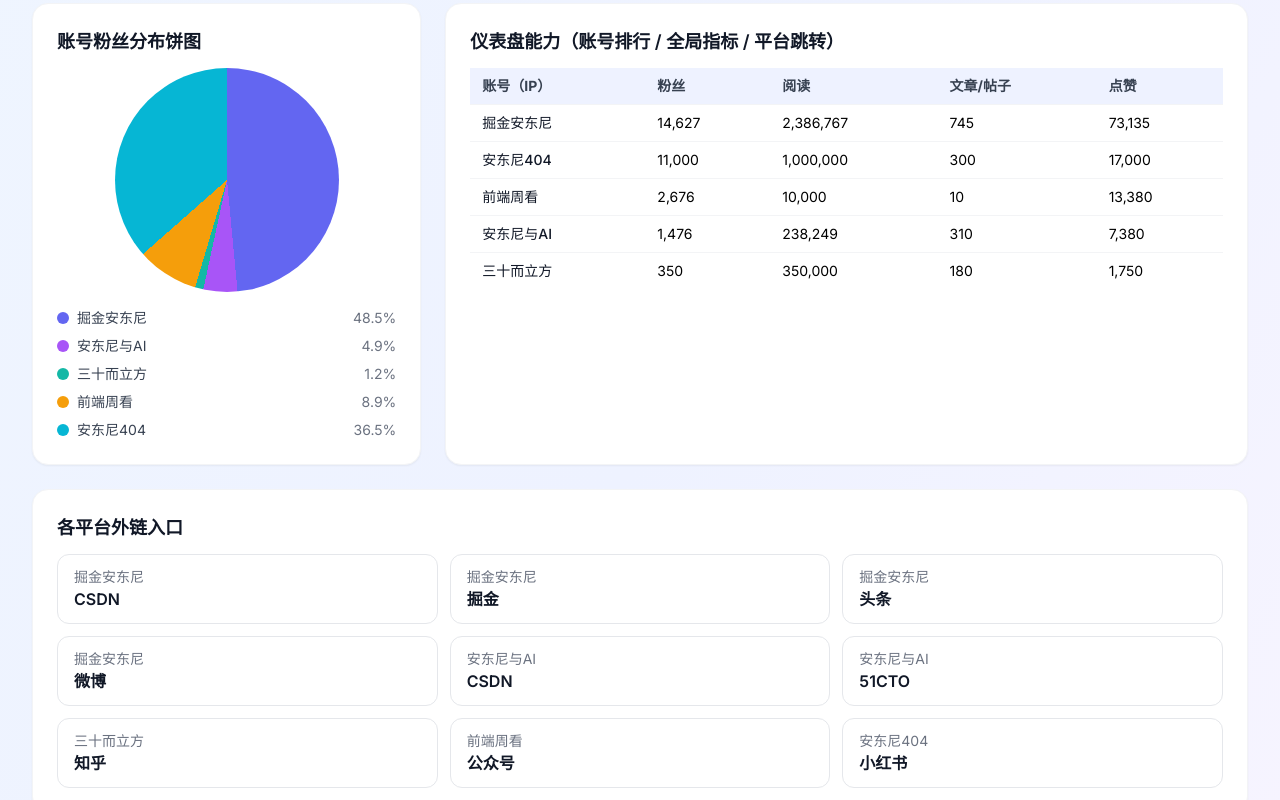
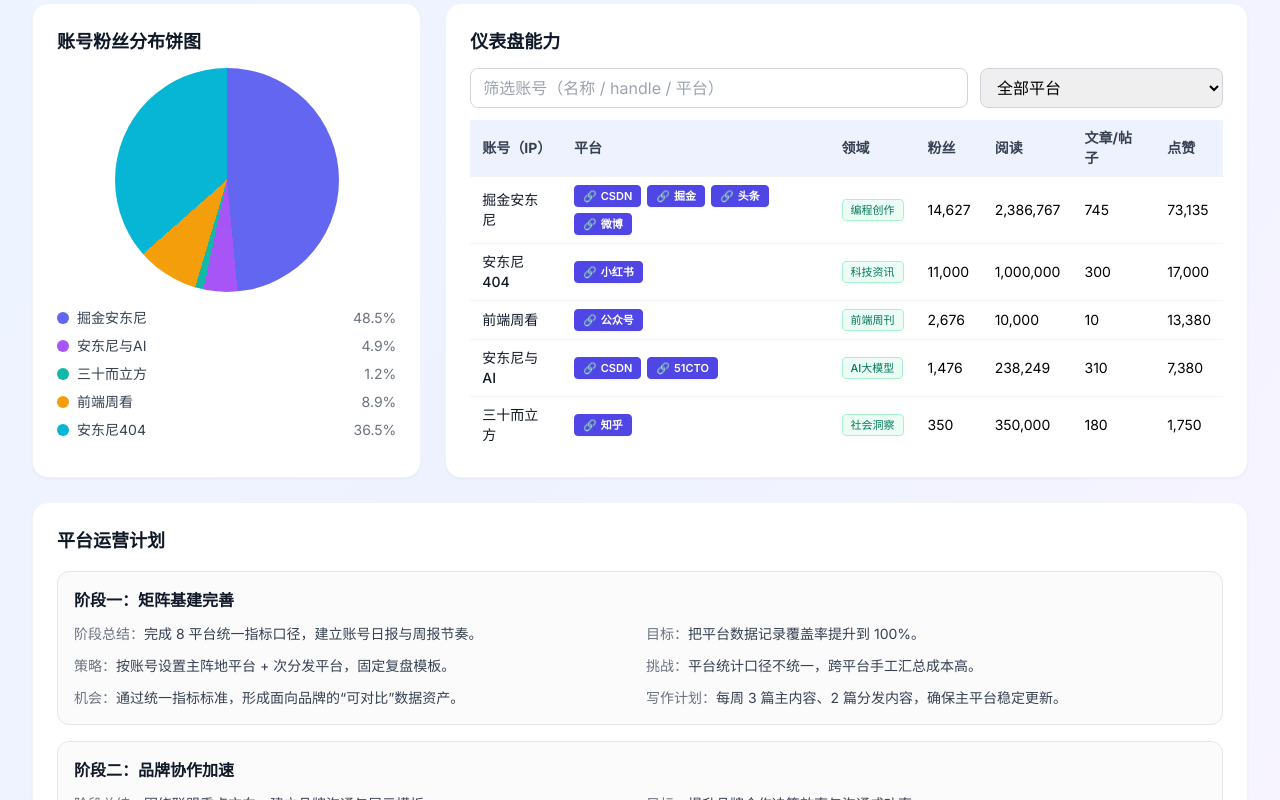
Before and after one commit to TUARAN/blogger-alliance, a Vue app: page /matrix in a window 1280 px wide. Shown: the part 680-1480 px from the top of the page. Built offline with nearby package versions, Linux system fonts and the light colour scheme.

Commit message:
feat: refine matrix table links and domain labels

```diff
--- a/src/data/matrixAlliance.js
+++ b/src/data/matrixAlliance.js
@@ -53,6 +53,7 @@ export const matrixAllianceBloggers = [
         id: 'anthony',
         name: '掘金安东尼',
         handle: 'anthony',
+        domains: ['编程创作'],
         platforms: [
           {
             platform: 'CSDN',
@@ -106,6 +107,7 @@ export const matrixAllianceBloggers = [
         id: 'code-ai-frosen',
         name: '安东尼与AI',
         handle: 'code-ai-frosen',
+        domains: ['AI大模型'],
         platforms: [
           {
             platform: 'CSDN',
@@ -139,6 +141,7 @@ export const matrixAllianceBloggers = [
         id: 'thirty-cube',
         name: '三十而立方',
         handle: 'thirty-cube',
+        domains: ['社会洞察'],
         platforms: [
           {
             platform: '知乎',
@@ -162,6 +165,7 @@ export const matrixAllianceBloggers = [
         id: 'frontend-weekly',
         name: '前端周看',
         handle: 'frontend-weekly',
+        domains: ['前端周刊'],
         platforms: [
           {
             platform: '公众号',
@@ -185,6 +189,7 @@ export const matrixAllianceBloggers = [
         id: 'anthony404',
         name: '安东尼404',
         handle: 'anthony404',
+        domains: ['科技资讯'],
         platforms: [
           {
             platform: '小红书',
@@ -236,7 +241,7 @@ export const matrixAllianceBloggers = [
       ],
       monetizationPlatforms: [
         {
-          group: '技术内容平台（写即有钱）',
+          group: '技术内容平台',
           items: [
             { name: '掘金创作', url: 'https://juejin.cn/' },
             { name: 'CSDN 创作中心', url: 'https://blog.csdn.net/' },
--- a/src/pages/matrix/index.vue
+++ b/src/pages/matrix/index.vue
@@ -136,12 +136,33 @@
           </div>
 
           <div class="xl:col-span-2 bg-white rounded-2xl border border-gray-100 shadow-sm p-6">
-            <div class="text-lg font-semibold text-gray-900 mb-3">仪表盘能力（账号排行 / 全局指标 / 平台跳转）</div>
+            <div class="text-lg font-semibold text-gray-900 mb-3">仪表盘能力</div>
+            <div class="mb-3 grid grid-cols-1 md:grid-cols-3 gap-3">
+              <div class="md:col-span-2">
+                <input
+                  v-model="accountKeyword"
+                  type="text"
+                  placeholder="筛选账号（名称 / handle / 平台）"
+                  class="w-full h-10 px-3 border border-gray-300 rounded-lg focus:outline-none focus:ring-2 focus:ring-indigo-500"
+                >
+              </div>
+              <div>
+                <select
+                  v-model="accountPlatformFilter"
+                  class="w-full h-10 px-3 border border-gray-300 rounded-lg focus:outline-none focus:ring-2 focus:ring-indigo-500"
+                >
+                  <option value="all">全部平台</option>
+                  <option v-for="platform in accountPlatformOptions" :key="platform" :value="platform">{{ platform }}</option>
+                </select>
+              </div>
+            </div>
             <div class="overflow-x-auto">
               <table class="min-w-full text-sm">
                 <thead class="bg-indigo-50 text-gray-700">
                   <tr>
                     <th class="px-3 py-2 text-left">账号（IP）</th>
+                    <th class="px-3 py-2 text-left">平台</th>
+                    <th class="px-3 py-2 text-left">领域</th>
                     <th class="px-3 py-2 text-left">粉丝</th>
                     <th class="px-3 py-2 text-left">阅读</th>
                     <th class="px-3 py-2 text-left">文章/帖子</th>
@@ -149,33 +170,51 @@
                   </tr>
                 </thead>
                 <tbody>
-                  <tr v-for="item in accountRanking" :key="item.id" class="border-t border-gray-100">
+                  <tr v-for="item in filteredAccountRanking" :key="item.id" class="border-t border-gray-100">
                     <td class="px-3 py-2 font-medium text-gray-900">{{ item.name }}</td>
+                    <td class="px-3 py-2">
+                      <div class="flex flex-wrap gap-1.5">
+                        <a
+                          v-for="platform in item.platforms"
+                          :key="`${item.id}-${platform.platform}`"
+                          :href="platform.link"
+                          target="_blank"
+                          rel="noopener noreferrer"
+                          class="inline-flex items-center gap-1 px-2 py-0.5 rounded text-[11px] leading-4 whitespace-nowrap font-semibold bg-indigo-600 text-white border border-indigo-600 shadow-sm hover:bg-indigo-700 hover:border-indigo-700 transition-colors"
+                        >
+                          <span>🔗</span>
+                          {{ platform.platform }}
+                        </a>
+                      </div>
+                    </td>
+                    <td class="px-3 py-2">
+                      <div class="flex flex-wrap gap-1.5">
+                        <span
+                          v-for="domain in (item.domains || [])"
+                          :key="`${item.id}-${domain}`"
+                          class="px-2 py-0.5 rounded text-[11px] leading-4 whitespace-nowrap font-medium bg-emerald-50 text-emerald-700 border border-emerald-200"
+                        >
+                          {{ domain }}
+                        </span>
+                        <span
+                          v-if="!item.domains || item.domains.length === 0"
+                          class="text-xs text-gray-400"
+                        >
+                          -
+                        </span>
+                      </div>
+                    </td>
                     <td class="px-3 py-2">{{ formatNumber(item.subtotal.followers) }}</td>
                     <td class="px-3 py-2">{{ formatNumber(item.subtotal.reads) }}</td>
                     <td class="px-3 py-2">{{ formatNumber(item.subtotal.posts) }}</td>
                     <td class="px-3 py-2">{{ formatNumber(item.subtotal.likes) }}</td>
                   </tr>
+                  <tr v-if="filteredAccountRanking.length === 0">
+                    <td colspan="7" class="px-3 py-8 text-center text-gray-500">暂无匹配账号，请调整筛选条件。</td>
+                  </tr>
                 </tbody>
               </table>
             </div>
-          </div>
-        </section>
-
-        <section class="mt-6 bg-white rounded-2xl border border-gray-100 shadow-sm p-6">
-          <div class="text-lg font-semibold text-gray-900 mb-3">各平台外链入口</div>
-          <div class="grid grid-cols-1 md:grid-cols-2 xl:grid-cols-3 gap-3">
-            <a
-              v-for="item in platformLinks"
-              :key="`${item.account}-${item.platform}`"
-              :href="item.link"
-              target="_blank"
-              rel="noopener noreferrer"
-              class="rounded-xl border border-gray-200 px-4 py-3 hover:border-indigo-300 hover:bg-indigo-50/50 transition-colors"
-            >
-              <div class="text-sm text-gray-500">{{ item.account }}</div>
-              <div class="font-semibold text-gray-900">{{ item.platform }}</div>
-            </a>
           </div>
         </section>
 
@@ -198,7 +237,7 @@
 
         <section class="mt-6">
           <div class="bg-white rounded-2xl border border-gray-100 shadow-sm p-6">
-            <div class="text-lg font-semibold text-gray-900 mb-3">变现平台清单（写即有钱）</div>
+            <div class="text-lg font-semibold text-gray-900 mb-3">变现平台清单</div>
             <div class="space-y-3">
               <div v-for="group in currentBlogger.allianceProfile.monetizationPlatforms" :key="group.group" class="rounded-xl border border-gray-200 p-3">
                 <div class="text-sm font-semibold text-gray-900 mb-2">{{ group.group }}</div>
@@ -235,6 +274,8 @@ const bloggers = matrixAllianceBloggers
 const selectedBloggerId = ref('tuaran')
 const isLoading = ref(true)
 const animationFrame = ref(null)
+const accountKeyword = ref('')
+const accountPlatformFilter = ref('all')
 
 const currentBlogger = computed(() => {
   return bloggers.find((item) => item.id === selectedBloggerId.value) || bloggers[0] || null
@@ -252,6 +293,35 @@ const chartColors = ['#6366F1', '#A855F7', '#14B8A6', '#F59E0B', '#06B6D4', '#EC
 const accountRanking = computed(() => {
   if (!currentBlogger.value) return []
   return [...currentBlogger.value.accounts].sort((a, b) => b.subtotal.followers - a.subtotal.followers)
+})
+
+const accountPlatformOptions = computed(() => {
+  if (!currentBlogger.value) return []
+
+  const platforms = currentBlogger.value.accounts.flatMap((account) => {
+    return account.platforms.map((platform) => platform.platform)
+  })
+
+  return [...new Set(platforms)]
+})
+
+const filteredAccountRanking = computed(() => {
+  const keyword = accountKeyword.value.trim().toLowerCase()
+
+  return accountRanking.value.filter((account) => {
+    const platformMatch = accountPlatformFilter.value === 'all' || account.platforms.some((platform) => platform.platform === accountPlatformFilter.value)
+
+    if (!platformMatch) return false
+    if (!keyword) return true
+
+    const searchableText = [
+      account.name,
+      account.handle,
+      ...account.platforms.map((platform) => platform.platform)
+    ].join(' ').toLowerCase()
+
+    return searchableText.includes(keyword)
+  })
 })
 
 const accountFanDistribution = computed(() => {
@@ -283,18 +353,6 @@ const pieStyle = computed(() => {
   return {
     background: `conic-gradient(${segments.join(',')})`
   }
-})
-
-const platformLinks = computed(() => {
-  if (!currentBlogger.value) return []
-
-  return currentBlogger.value.accounts.flatMap((account) => {
-    return account.platforms.map((platform) => ({
-      account: account.name,
-      platform: platform.platform,
-      link: platform.link
-    }))
-  })
 })
 
 const animateOverview = () => {
@@ -338,6 +396,8 @@ const formatNumber = (value) => {
 }
 
 watch(currentBlogger, () => {
+  accountKeyword.value = ''
+  accountPlatformFilter.value = 'all'
   animateOverview()
 })
 
```
